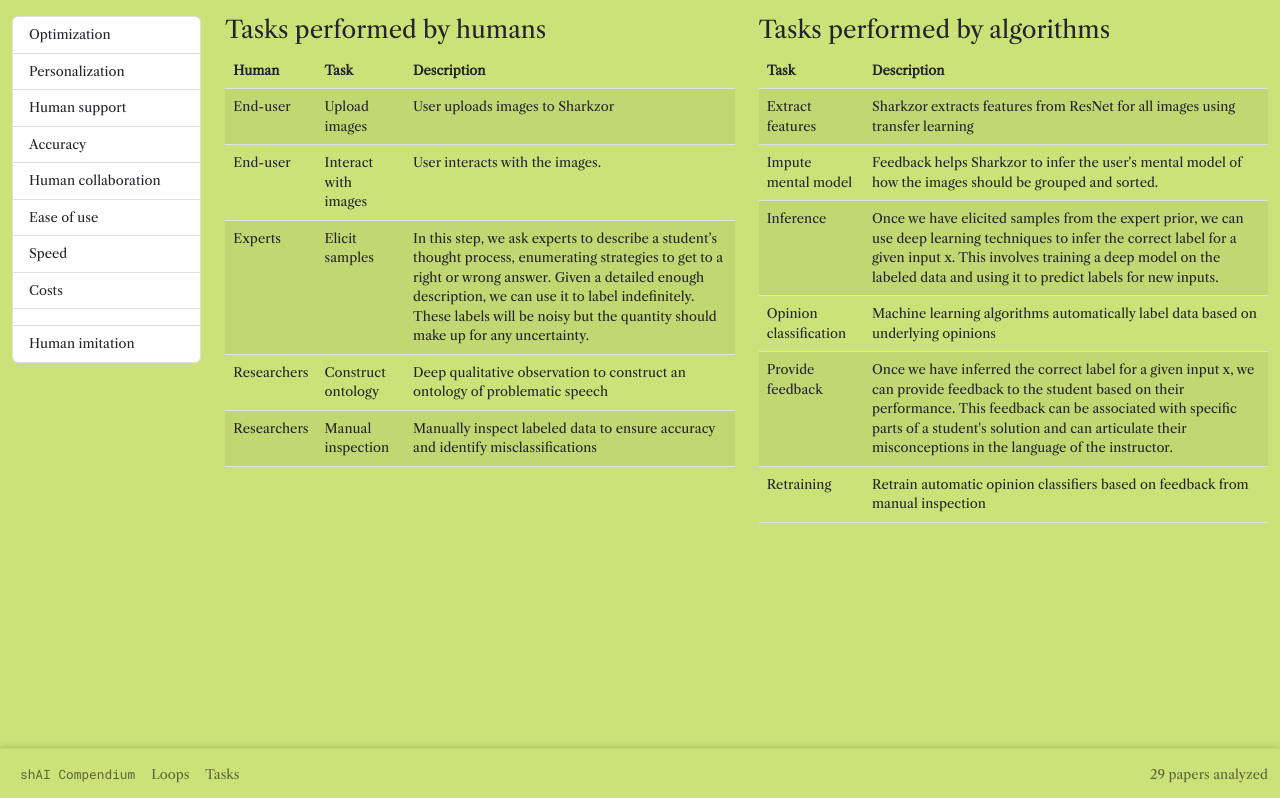
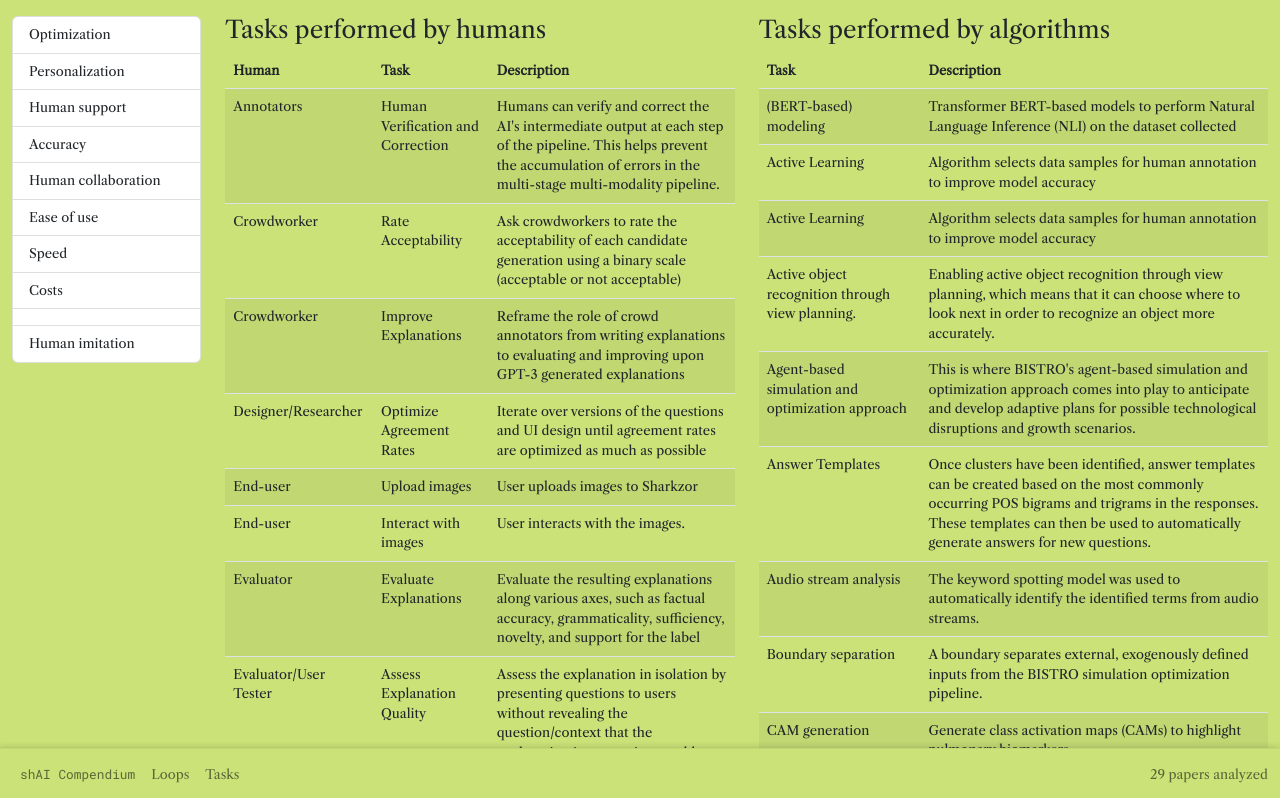
Before and after one commit to andreabenedetti/ai-compendium, a Next.js app: page /tasks in a window 1280 px wide. Shown: the top 798 px of the page. Built offline with nearby package versions, Linux system fonts and the light colour scheme.

Commit message:
Update tasks.js

```diff
--- a/src/pages/tasks.js
+++ b/src/pages/tasks.js
@@ -26,7 +26,7 @@
 let promises = promisesList.filter((value, index, array) => array.indexOf(value) === index)
 
 data.forEach(d => {
-  if (d.value.promises.includes("Speed")) {
+  if (d) {
     let hList = d.loop.filter(e => e.actor === "human" && e.type);
     hList.forEach(t => humanTasks.push(t));
 
@@ -71,7 +71,7 @@
       </thead>
       <tbody>
         {
-          humanTasks.map(task => (<tr><td>{task.type}</td><td>{task.title}</td><td>{task.label}</td></tr>))
+          humanTasks.map(task => (<tr key={task}><td>{task.type}</td><td>{task.title}</td><td>{task.label}</td></tr>))
         }
       </tbody>
     </Table>
@@ -87,7 +87,7 @@
       </thead>
       <tbody>
         {
-          algoTasks.map(task => (<tr><td>{task.title}</td><td>{task.label}</td></tr>))
+          algoTasks.map(task => (<tr key={task}><td>{task.title}</td><td>{task.label}</td></tr>))
         }
       </tbody>
     </Table>
```
